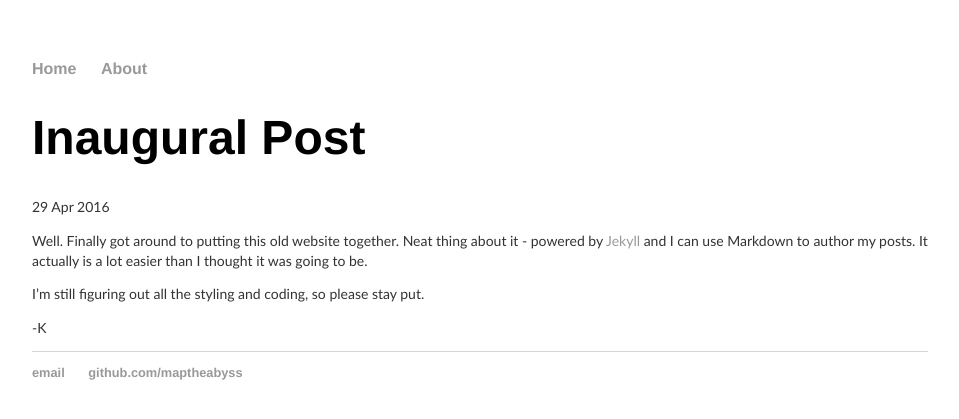
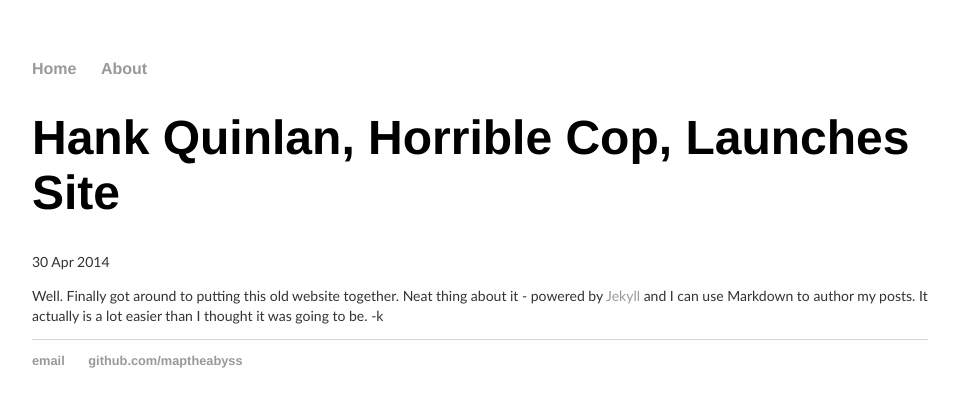
Before and after one commit to maptheabyss/maptheabyss.github.io, a Jekyll site: the page built from _posts/2014-04-30-hank-quinlan-site-launched.md, in a window 1280 px wide. Shown: the top 419 px of the page, without its empty margins (160-1119 px from the left). Built offline with Jekyll 4.4.1, drawn with Linux system fonts in a browser that asks for light colours.

Commit message:
Update and rename 2016-04-29-inaugural-post.md to 2014-04-30-hank-quinlan-site-launched.md

```diff
--- a/_posts/2016-04-29-inaugural-post.md
+++ b/_posts/2014-04-30-hank-quinlan-site-launched.md
@@ -1,11 +1,8 @@
 ---
 layout: post
-title: "Inaugural Post"
-date: 2016-04-29
+title: "Hank Quinlan, Horrible Cop, Launches Site"
+date: 2014-04-30
 ---
 
 Well. Finally got around to putting this old website together. Neat thing about it - powered by [Jekyll](http://jekyllrb.com) and I can use Markdown to author my posts. It actually is a lot easier than I thought it was going to be.
-
-I'm still figuring out all the styling and coding, so please stay put.
-
--K
+-k
```
